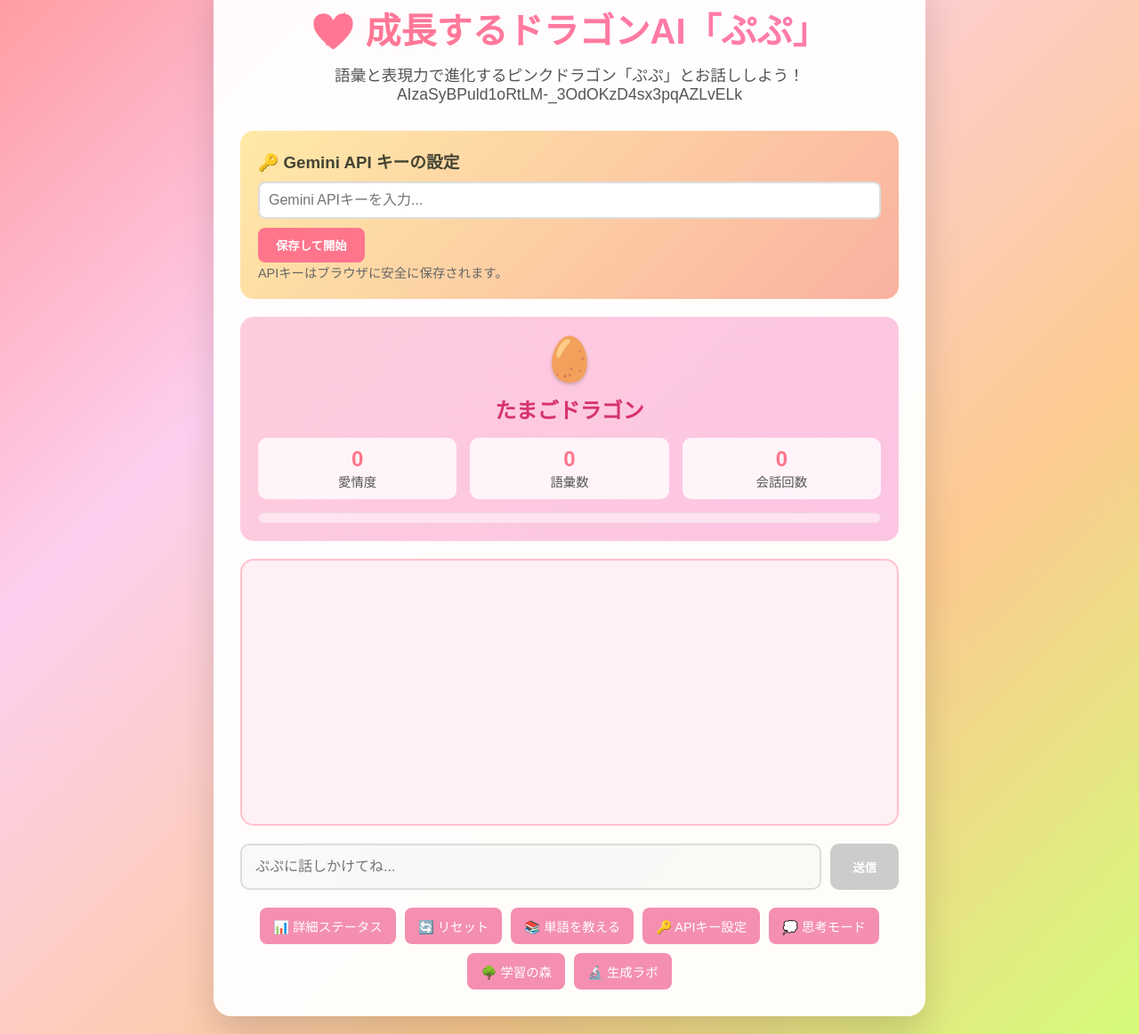
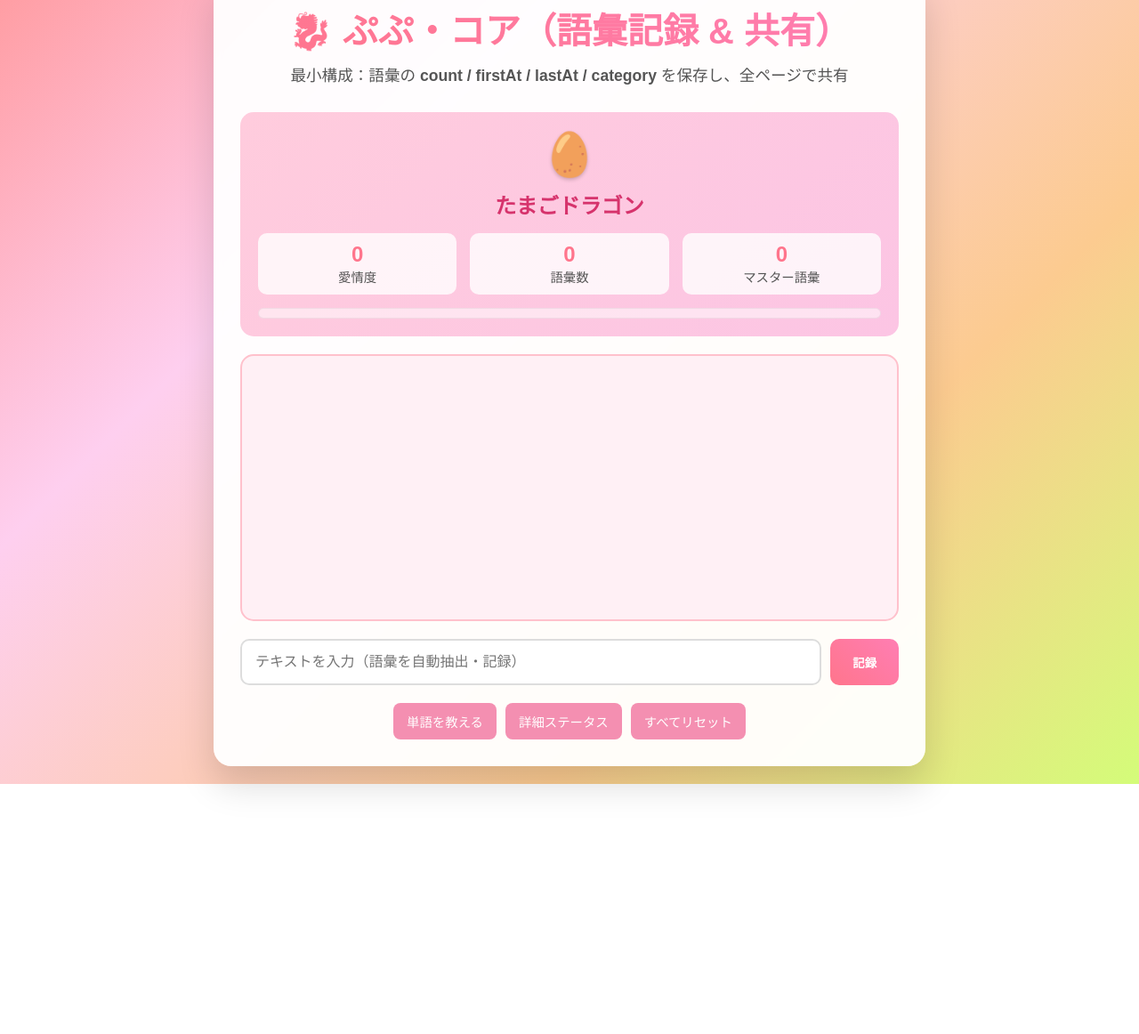
Before and after one commit to Kougei3141/AlgoScape, a plain HTML site: page index.html in a window 1280 px wide. Shown: the part 47-1209 px from the top of the page at 89% size. After the commit the page ends 928 px from the top, so only its background shows below. Drawn offline with Linux system fonts and the light colour scheme.

Commit message:
Update index.html

```diff
--- a/index.html
+++ b/index.html
@@ -1,70 +1,55 @@
 <!DOCTYPE html>
 <html lang="ja">
 <head>
-  <meta charset="UTF-8">
-  <meta name="viewport" content="width=device-width, initial-scale=1.0">
-  <title>💖 成長するドラゴンAI「ぷぷ」</title>
-  <link rel="stylesheet" href="style.css">
+  <meta charset="utf-8" />
+  <meta name="viewport" content="width=device-width, initial-scale=1" />
+  <title>Pupu Core v1 — 語彙記録＆共有ベース</title>
+  <link rel="stylesheet" href="./style.css" />
 </head>
 <body>
   <div class="container">
-    <div class="header">
-      <h1 class="title">💖 成長するドラゴンAI「ぷぷ」</h1>
-      <p>語彙と表現力で進化するピンクドラゴン「ぷぷ」とお話ししよう！</p>
-        <p>AIzaSyBPuld1oRtLM-_3OdOKzD4sx3pqAZLvELk</p>
-    </div>
+    <header class="header">
+      <h1 class="title">🐉 ぷぷ・コア（語彙記録 & 共有）</h1>
+      <p>最小構成：語彙の <strong>count / firstAt / lastAt / category</strong> を保存し、全ページで共有</p>
+    </header>
 
-    <!-- Gemini APIキー設定 -->
-    <div class="api-setup" id="apiSetup">
-      <h3>🔑 Gemini API キーの設定</h3>
-      <input type="password" class="api-input" id="apiKeyInput" placeholder="Gemini APIキーを入力...">
-      <button class="api-btn" id="saveApiKeyBtn">保存して開始</button>
-      <p style="font-size: 0.9em; color: #666;">APIキーはブラウザに安全に保存されます。</p>
-    </div>
+    <section class="status-panel">
+      <div class="phase-indicator" id="phaseIcon">🥚</div>
+      <div class="phase-name"><span id="phaseName">たまごドラゴン</span></div>
+      <div class="stats">
+        <div class="stat">
+          <div class="stat-value" id="loveCount">0</div>
+          <div class="stat-label">愛情度</div>
+        </div>
+        <div class="stat">
+          <div class="stat-value" id="vocabCount">0</div>
+          <div class="stat-label">語彙数</div>
+        </div>
+        <div class="stat">
+          <div class="stat-value" id="masteredCount">0</div>
+          <div class="stat-label">マスター語彙</div>
+        </div>
+      </div>
+      <div class="progress-bar"><div class="progress-fill" id="progressFill" style="width:0%"></div></div>
+    </section>
 
-    <!-- ステータス -->
-    <div class="status-panel">
-      <div class="phase-indicator" id="phaseIcon">🥚</div>
-      <div class="phase-name" id="phaseName">たまごドラゴン</div>
-      <div class="stats">
-        <div class="stat"><div id="loveCount" class="stat-value">0</div><div class="stat-label">愛情度</div></div>
-        <div class="stat"><div id="vocabCount" class="stat-value">0</div><div class="stat-label">語彙数</div></div>
-        <div class="stat"><div id="responseCount" class="stat-value">0</div><div class="stat-label">会話回数</div></div>
-      </div>
-      <div class="progress-bar"><div class="progress-fill" id="progressFill"></div></div>
-    </div>
+    <section class="chat-area" id="chatArea" aria-live="polite"></section>
 
-    <!-- ぷぷキャラ -->
-    <div class="ai-character-display" id="aiCharacterDisplayArea" style="display:none;">
-      <img id="aiCharacterImage" src="assets/pupu_phase1.png" alt="ぷぷ">
-      <div id="aiSpeechBubble" class="speech-bubble" style="display:none;">
-        <p id="aiSpeechText"></p>
-      </div>
-    </div>
+    <section class="input-area">
+      <input id="userInput" class="input-field" placeholder="テキストを入力（語彙を自動抽出・記録）" />
+      <button id="sendButton" class="send-btn">記録</button>
+    </section>
 
-    <!-- チャット -->
-    <div id="chatArea" class="chat-area"></div>
-    <div id="loading" class="loading-indicator" style="display:none;">ぷぷ考え中... 🤔</div>
-
-    <div class="input-area">
-      <input id="userInput" class="input-field" type="text" placeholder="ぷぷに話しかけてね..." disabled>
-      <button id="sendButton" class="send-btn" disabled>送信</button>
-    </div>
-
-    <!-- コントロール -->
-    <div class="controls">
-      <button class="control-btn" id="statusButton">📊 詳細ステータス</button>
-      <button class="control-btn" id="resetButton">🔄 リセット</button>
-      <button class="control-btn" id="teachButton">📚 単語を教える</button>
-      <button class="control-btn" id="showApiSetupBtn">🔑 APIキー設定</button>
-
-      <!-- 🧠 新しいナビゲーション -->
-      <button class="control-btn" onclick="location.href='thinking.html'">💭 思考モード</button>
-      <button class="control-btn" onclick="location.href='forest.html'">🌳 学習の森</button>
-      <button class="control-btn" onclick="location.href='lab.html'">🔬 生成ラボ</button>
-    </div>
+    <section class="controls">
+      <button id="teachButton" class="control-btn">単語を教える</button>
+      <button id="statusButton" class="control-btn">詳細ステータス</button>
+      <button id="resetButton" class="control-btn">すべてリセット</button>
+    </section>
   </div>
 
-  <script src="script.js"></script>
+  <!-- ステータスモーダル（JSで生成） -->
+
+  <script src="./pupu_state.js"></script>
+  <script src="./script.js"></script>
 </body>
 </html>
```
